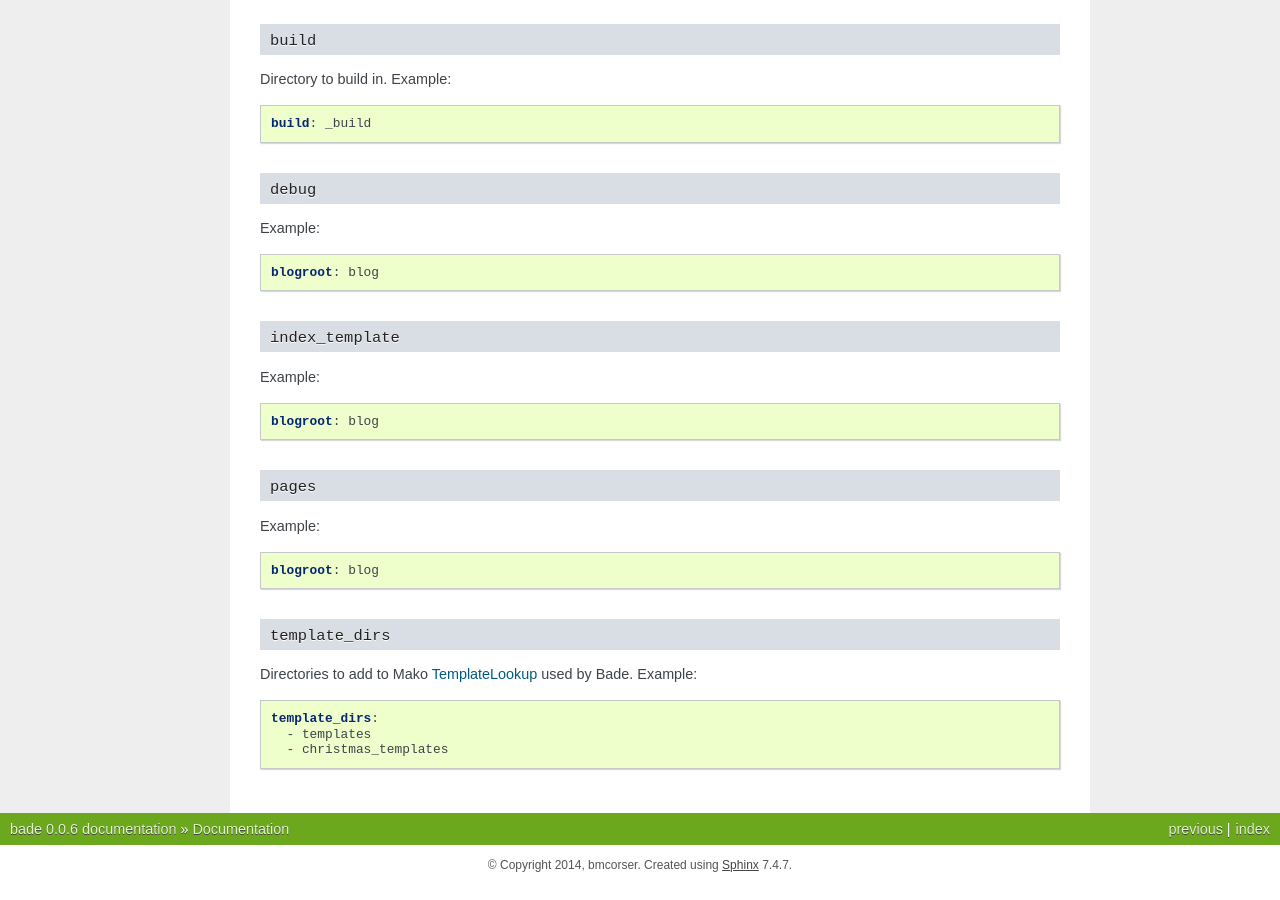
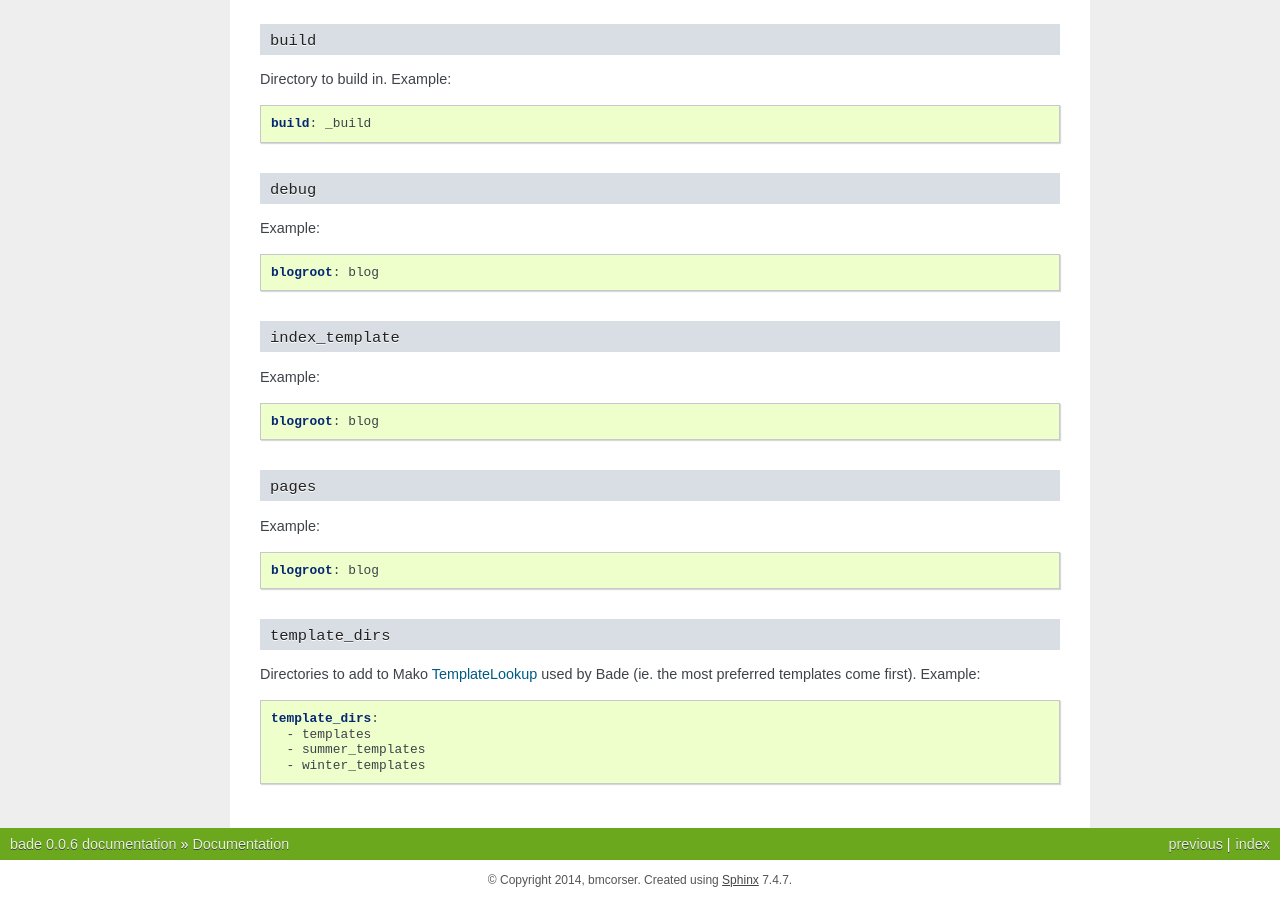
Before and after one commit to bmcorser/bade, a Sphinx documentation site: the page built from docs/source/documentation.rst, in a window 1280 px wide and 900 px high, scrolled down 1484 px. Built offline with Sphinx 7.4.7, drawn with Linux system fonts in a browser that asks for light colours; pages that are not in the unit, such as notebooks, are missing from menus.

Commit message:
Docs to fix code? It's a new way!

```diff
--- a/docs/source/documentation.rst
+++ b/docs/source/documentation.rst
@@ -120,12 +120,14 @@ Example:
 
 ``template_dirs``
 -----------------
-Directories to add to Mako TemplateLookup_ used by Bade. Example:
+Directories to add to Mako TemplateLookup_ used by Bade (ie. the most preferred
+templates come first). Example:
 
 .. code-block:: yaml
 
     template_dirs:
       - templates
-      - christmas_templates
+      - summer_templates
+      - winter_templates
 
 .. _TemplateLookup: http://docs.makotemplates.org/en/latest/usage.html#using-templatelookup
```
Also changed, not shown: docs/source/tutorial.rst (+55 -0 lines), 2 other files.
